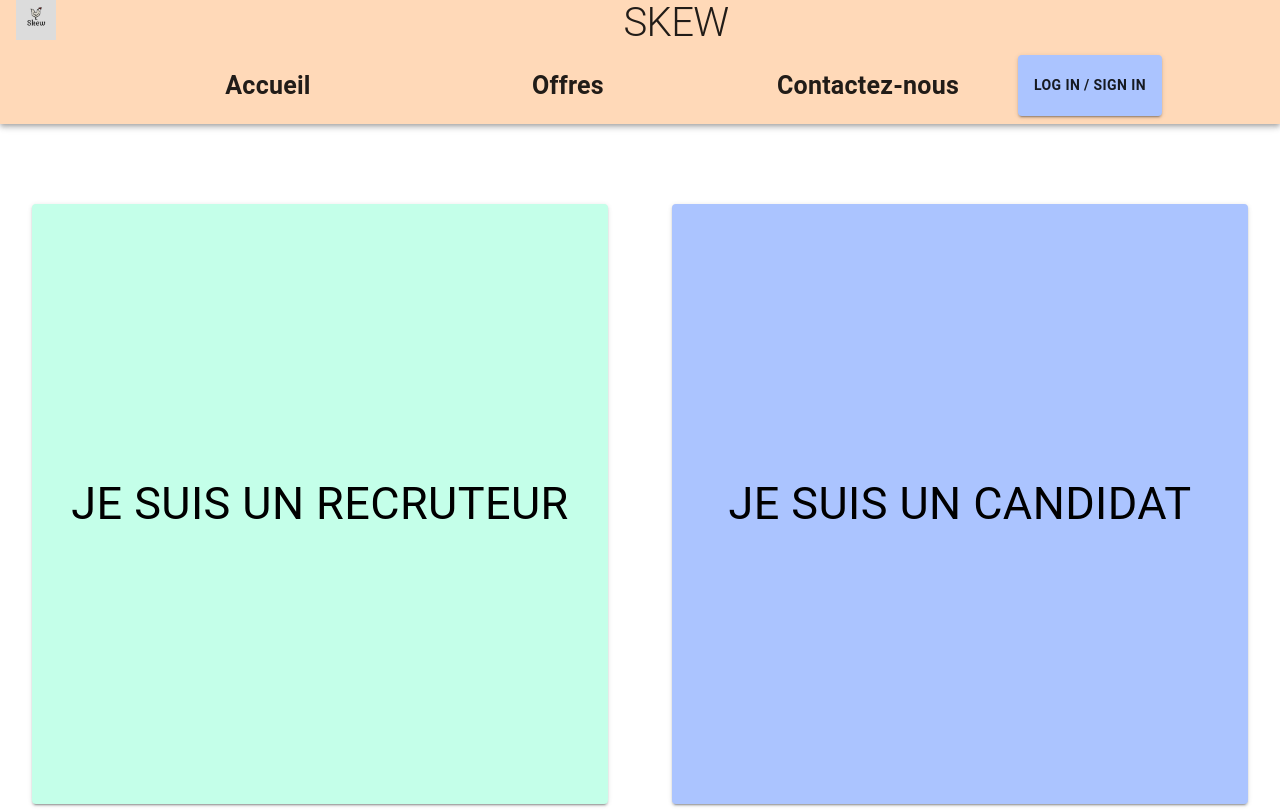
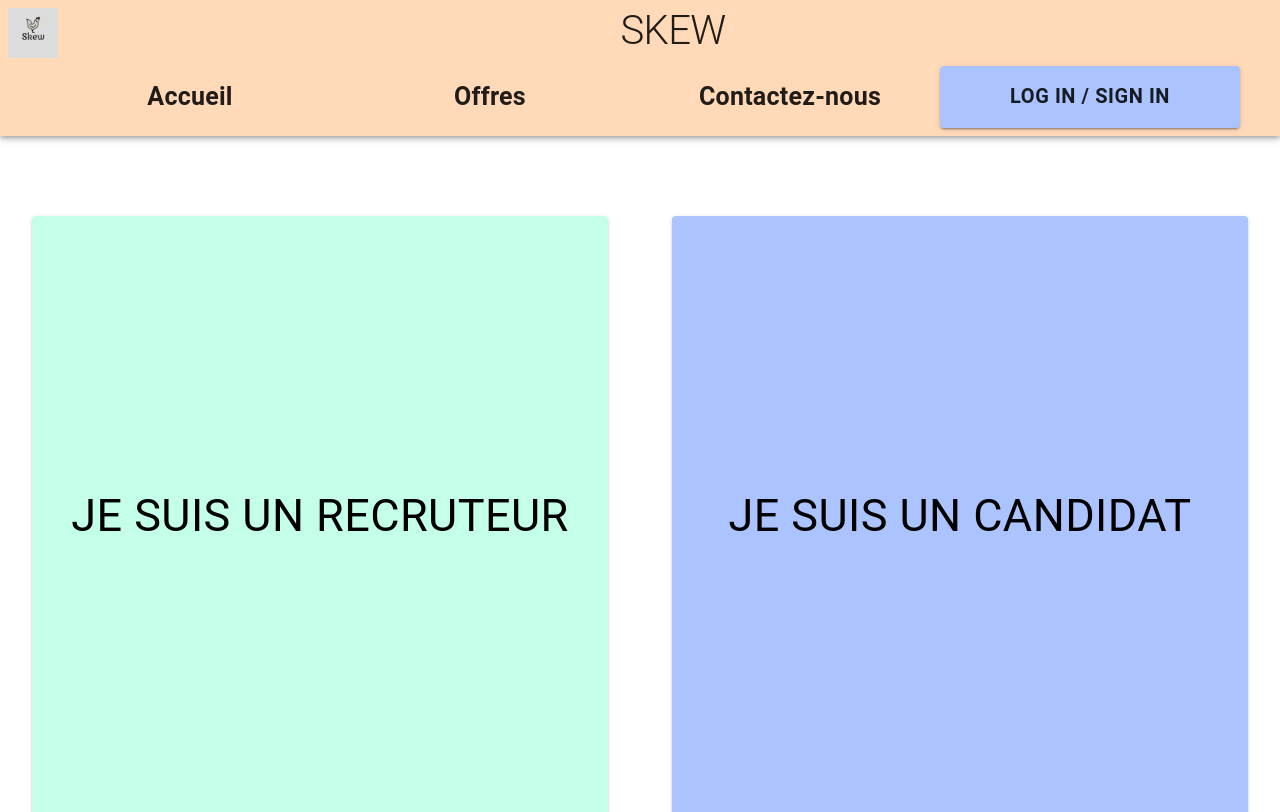
Before and after one commit to CDA-SKEW/Skew, a React (Create React App) app in the folder front/: page /#/ in a window 1280 px wide. Shown: the top 812 px of the page. Built offline with nearby package versions, Linux system fonts and the light colour scheme.

Commit message:
replacement du logo dans la navbar

```diff
--- a/front/src/components/core/navbar/MenuList.js
+++ b/front/src/components/core/navbar/MenuList.js
@@ -41,13 +41,15 @@ export default function MenuList({ pages }) {
                     onClick={handleOpen}
                     sx={{
                         bgcolor: '#ABC4FF',
-                        fontWeight: 'bold'
+                        fontWeight: 'bold',
+                        width: { md: 250, lg: 300, xl: 400 },
+                        fontSize: 20,
                     }}
                 >
                     Log in / Sign in
                 </Button>
 
-                <ModalConnexionInscription setOpen={setOpen} open={open}/>
+                <ModalConnexionInscription setOpen={setOpen} open={open} />
 
             </List>
         </Box>
--- a/front/src/components/core/navbar/Titre.js
+++ b/front/src/components/core/navbar/Titre.js
@@ -10,20 +10,24 @@ export default function Titre() {
             <Box
                 sx={{
                     flexGrow: 0,
-                    display: 'flex'
+                    display: 'flex',
                 }}
             >
                 <Avatar
                     variant="square"
                     src={Logo}
                     sx={{
-                        mx: 2,
+                        mx: 1,
+                        width: {md: 50},
+                        height: {md: 50},
+                        mt: {md: 1}
                     }}
                 />
                 <Typography
                     variant='h1'
                     sx={{
-                        width: '100%'
+                        width: '100%',
+                        mt: {md: 1}
                     }}
                 >
                     SKEW
```
